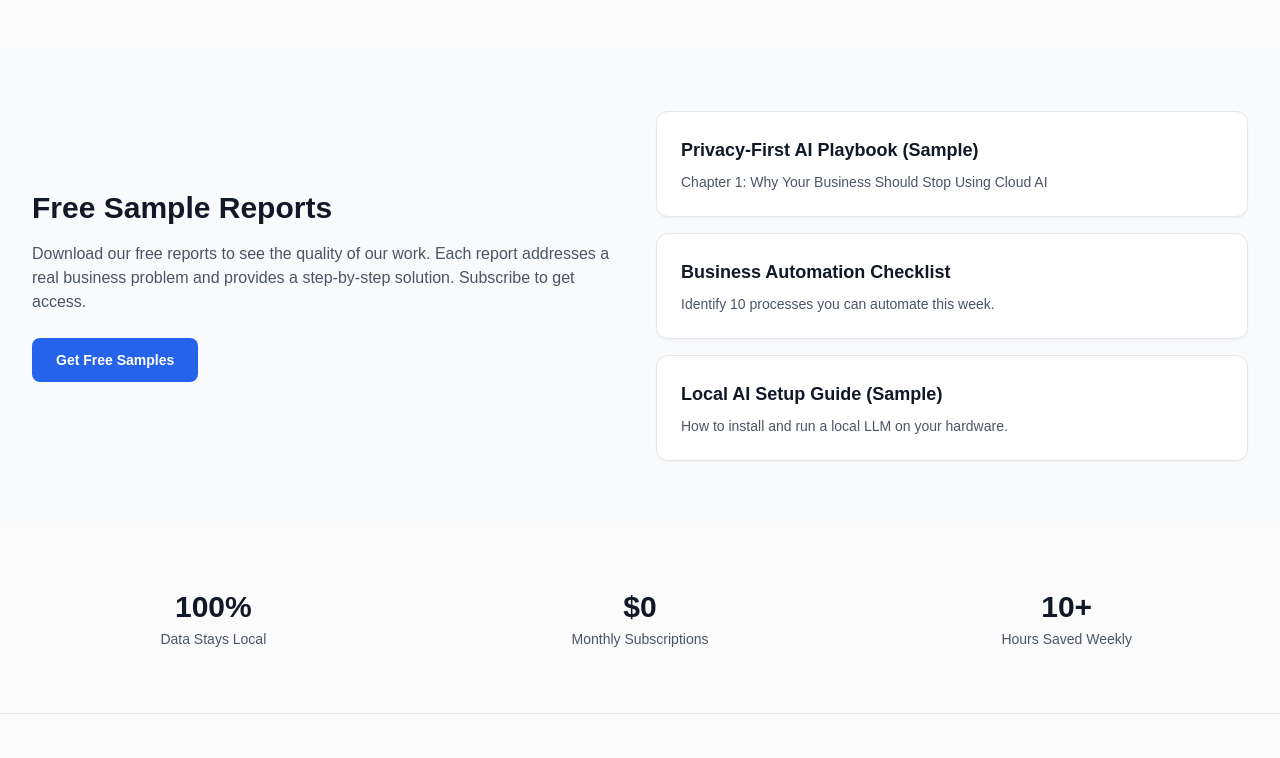
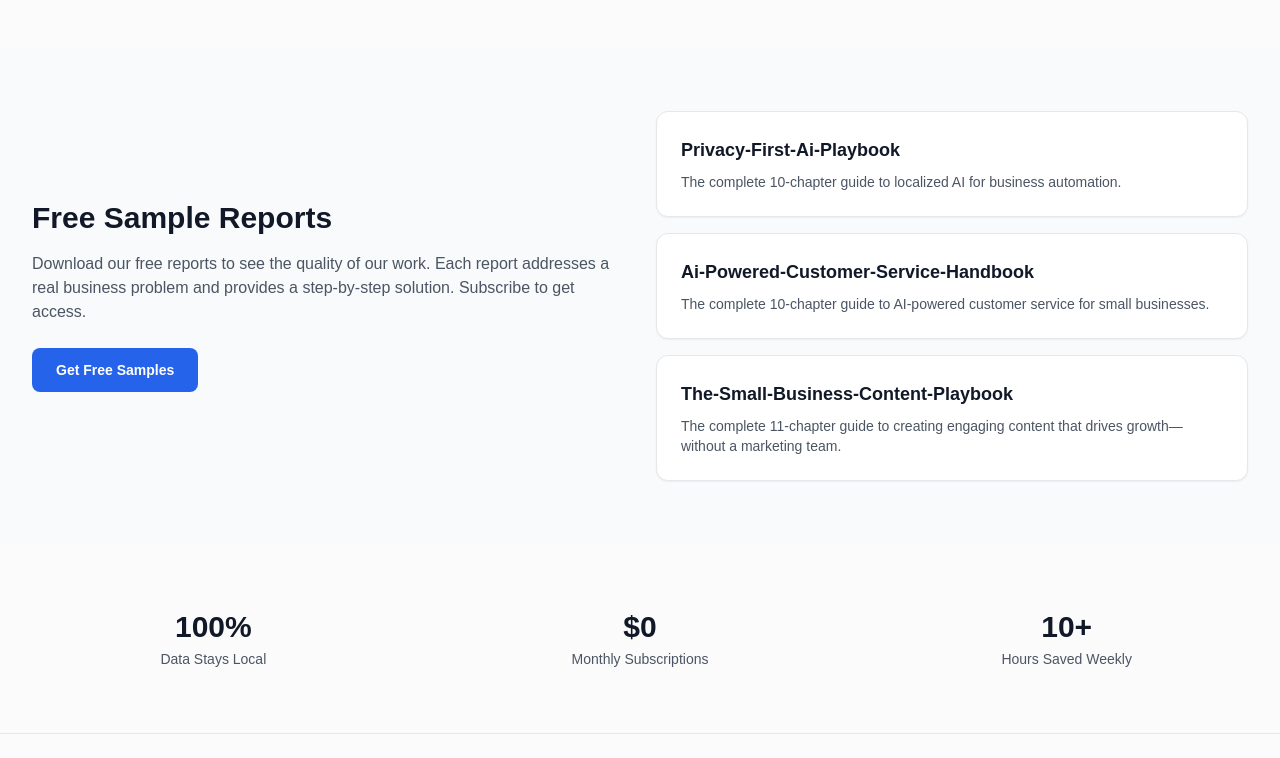
Before and after one commit to Mercel-Vercel/mercel-website, a Next.js app: page / in a window 1280 px wide. Shown: the part 1060-1818 px from the top of the page. Built offline with nearby package versions, Linux system fonts and the light colour scheme.

Commit message:
Update page.tsx

```diff
--- a/app/page.tsx
+++ b/app/page.tsx
@@ -155,18 +155,18 @@ export default function Home() {
 
 const freeSamples = [
   {
-    title: "Privacy-First AI Playbook (Sample)",
-    description: "Chapter 1: Why Your Business Should Stop Using Cloud AI",
-    link: "/samples/privacy-first-ai-sample.pdf",
+    title: "Privacy-First-Ai-Playbook",
+    description: "The complete 10-chapter guide to localized AI for business automation.",
+    link: "/samples/Privacy-First-Ai-Playbook.pdf",
   },
   {
-    title: "Business Automation Checklist",
-    description: "Identify 10 processes you can automate this week.",
-    link: "/samples/automation-checklist.pdf",
+    title: "Ai-Powered-Customer-Service-Handbook",
+    description: "The complete 10-chapter guide to AI-powered customer service for small businesses.",
+    link: "/samples/Ai-Powered-Customer-Service-Handbook.pdf",
   },
   {
-    title: "Local AI Setup Guide (Sample)",
-    description: "How to install and run a local LLM on your hardware.",
-    link: "/samples/local-ai-setup-sample.pdf",
+    title: "The-Small-Business-Content-Playbook",
+    description: "The complete 11-chapter guide to creating engaging content that drives growth—without a marketing team.",
+    link: "/samples/The-Small-Business-Content-Playbook.pdf",
   },
 ];
```
